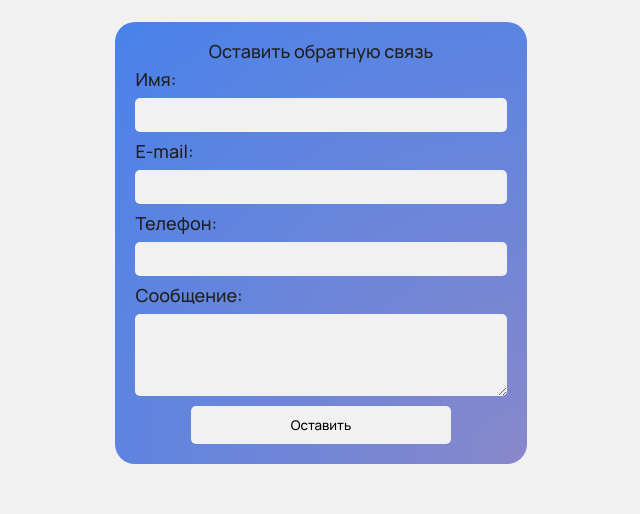
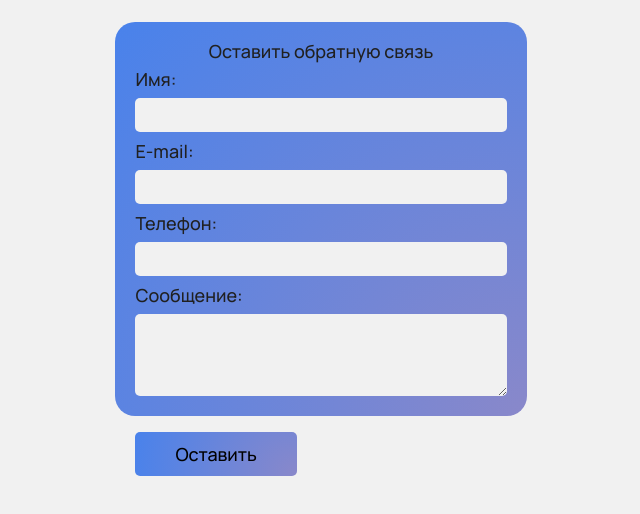
Before and after one commit to okyxxxf/task-for-itprofit, a website: page client/index.html in a window 1280 px wide. Shown: the part 70-584 px from the top of the page, without its empty margins (319-959 px from the left). Drawn offline with Linux system fonts and the light colour scheme.

Commit message:
fix: fix button style

```diff
--- a/client/scss/base/_button.scss
+++ b/client/scss/base/_button.scss
@@ -1,19 +1,12 @@
 .button {
-    padding: 10px 0;
+    padding: 10px 40px;
     border: 0;
     border-radius: 5px;
-    background-color: $background-color-primary;
-    transition: 0.4s;
+    background: radial-gradient(circle at bottom right, #8988ca, $background-color-secondary);
+    transition: 0.3s;
     cursor: pointer;
-    width: 260px;
-    align-self: center;
 }
 
 .button:hover {
-    background-color: $background-color-secondary;
     color: $font-color-accent;
 }
-
-.button:active {
-    background-color: darken($background-color-secondary, 10%);
-}
--- a/client/scss/base/_typography.scss
+++ b/client/scss/base/_typography.scss
@@ -13,6 +13,10 @@
     color: $font-color;
 }
 
+.button {
+    font-size: $font-size-desktop;
+}
+
 @media screen and (max-width: 864px) {
     .h1 {
         font-size: $font-size-header-mobile;
--- a/client/scss/components/_feedback-form.scss
+++ b/client/scss/components/_feedback-form.scss
@@ -7,4 +7,11 @@
     border-radius: 20px;
     width: 80%;
     margin: auto;
+    position: relative;
 }
+
+
+.feedback__button {
+    position: absolute;
+    bottom: -60px;
+}
```
Also changed, not shown: client/style.css, 1 other file.
